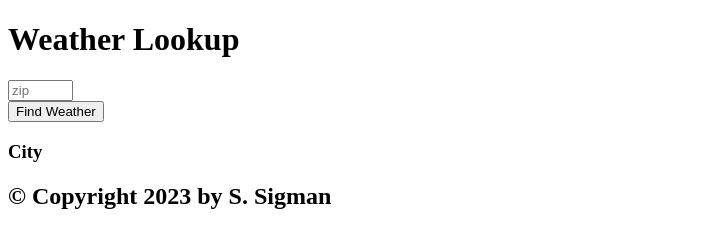
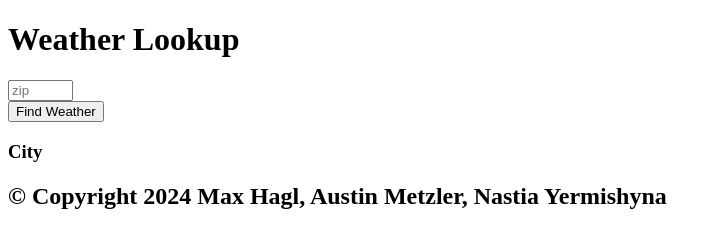
Before and after one commit to NatRikk/Weather-Lab, a plain HTML site: page index.html in a window 1280 px wide. Shown: the whole page, without its empty margins (0-721 px from the left). Drawn offline with Linux system fonts and the light colour scheme; files that its build step writes are made by us from their sources; files whose address does not match are found by name.

Commit message:
Test Push

```diff
--- a/index.html
+++ b/index.html
@@ -34,7 +34,7 @@
     </main>
     <footer>
         <!--Put your name here-->
-        <h2>&copy;&nbsp;Copyright 2023 by S. Sigman</h2>
+        <h2>&copy;&nbsp;Copyright 2024 Max Hagl, Austin Metzler, Nastia Yermishyna</h2>
     </footer>
 </body>
 </html>
```
